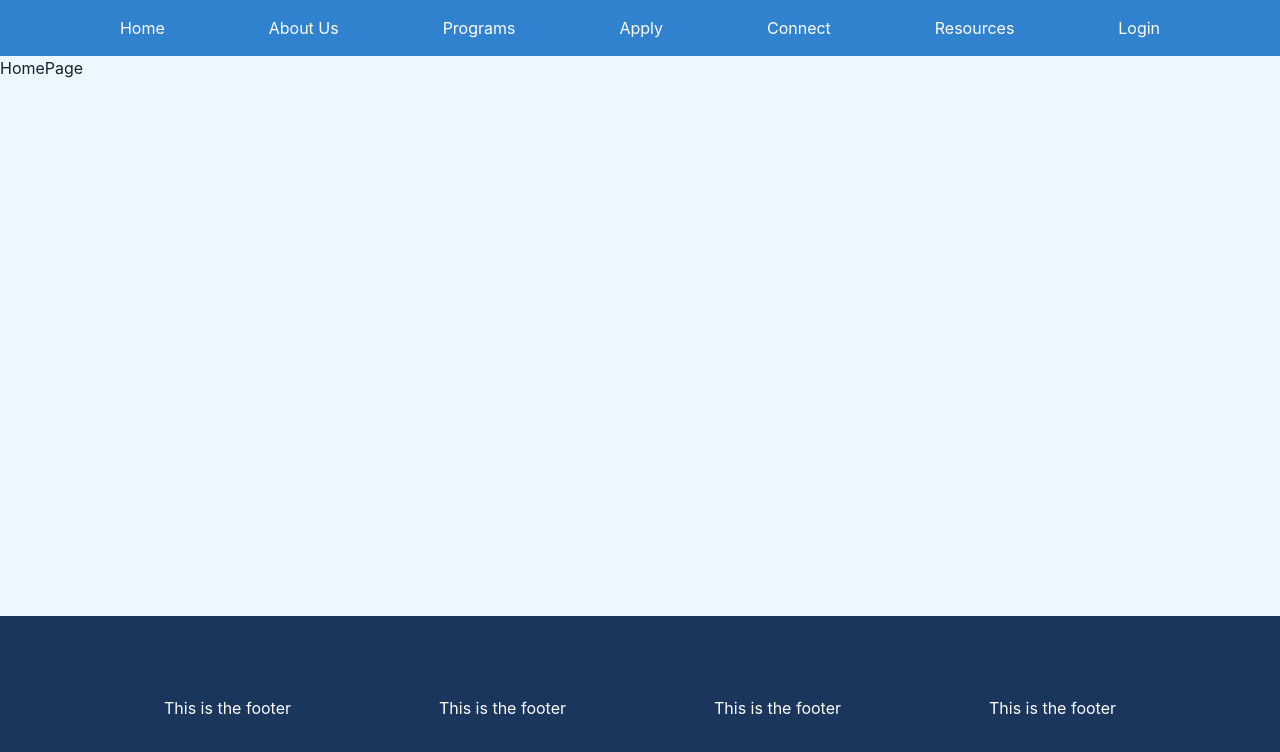
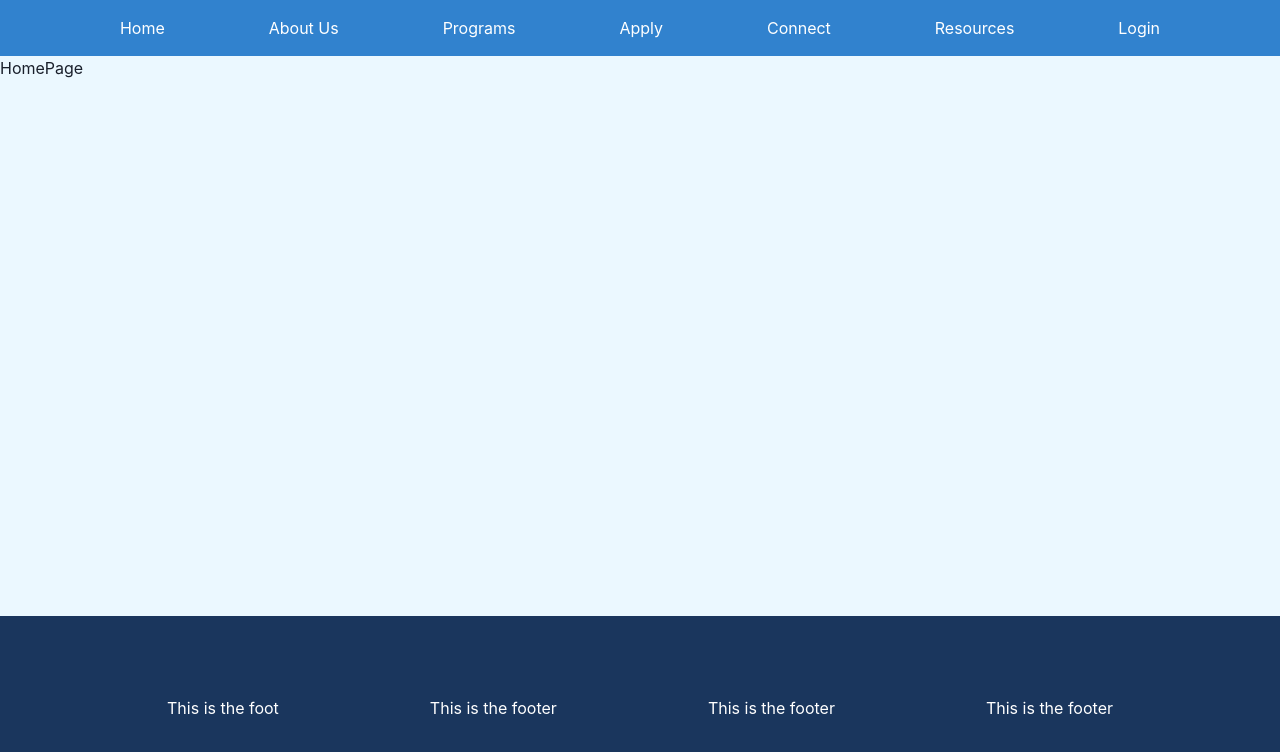
Before and after one commit to dolokelen/recruitment-front, a React (Vite) app: page / in a window 1280 px wide. Shown: the top 752 px of the page. Built offline with nearby package versions, Linux system fonts and the light colour scheme.

Commit message:
Save Mode:

```diff
--- a/src/components/UnAuthFooter.tsx
+++ b/src/components/UnAuthFooter.tsx
@@ -9,7 +9,7 @@ const UnAuthFooter = () => {
       px={4}
       color={whiteFFF}
     >
-      <Box>This is the footer</Box>
+      <Box>This is the foot</Box>
       <Box>This is the footer</Box>
       <Box>This is the footer</Box>
       <Box>This is the footer</Box>
```
